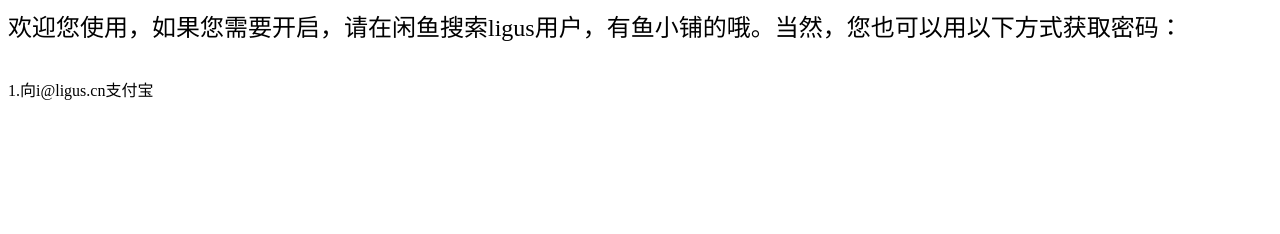
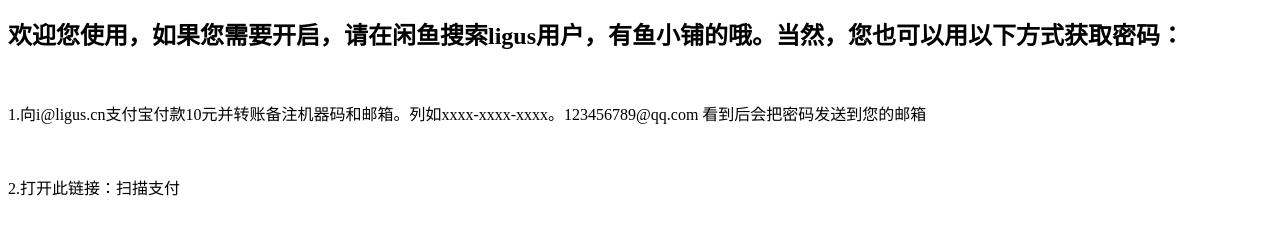
Before and after one commit to ligusx/gs, a plain HTML site: page index.html in a window 1280 px wide. Drawn offline with Linux system fonts and the light colour scheme.

Commit message:
Update index.html

```diff
--- a/index.html
+++ b/index.html
@@ -1,9 +1,21 @@
-<font size="5">
-  欢迎您使用，如果您需要开启，请在闲鱼搜索ligus用户，有鱼小铺的哦。当然，您也可以用以下方式获取密码：
-  </font>
-<p>
-<br />
-<font size="3">
-1.向i@ligus.cn支付宝
-</font>
+<!DOCTYPE html>
+<html>
+<head>
+  <title>支付帮助</title>
+  <style>
+    /* 标题样式 */
+    h1 {
+      font-size: 24px; /* 调整标题字体大小 */
+    }
+  </style>
+</head>
+<body>
+  <h1>欢迎您使用，如果您需要开启，请在闲鱼搜索ligus用户，有鱼小铺的哦。当然，您也可以用以下方式获取密码：</h1>
+  <br> <!-- 换行 -->
+  <p>1.向i@ligus.cn支付宝付款10元并转账备注机器码和邮箱。列如xxxx-xxxx-xxxx。123456789@qq.com 看到后会把密码发送到您的邮箱
 </p>
+  <br> <!-- 换行 -->
+  <p>2.打开此链接：扫描支付
+</p>
+</body>
+</html>
```
